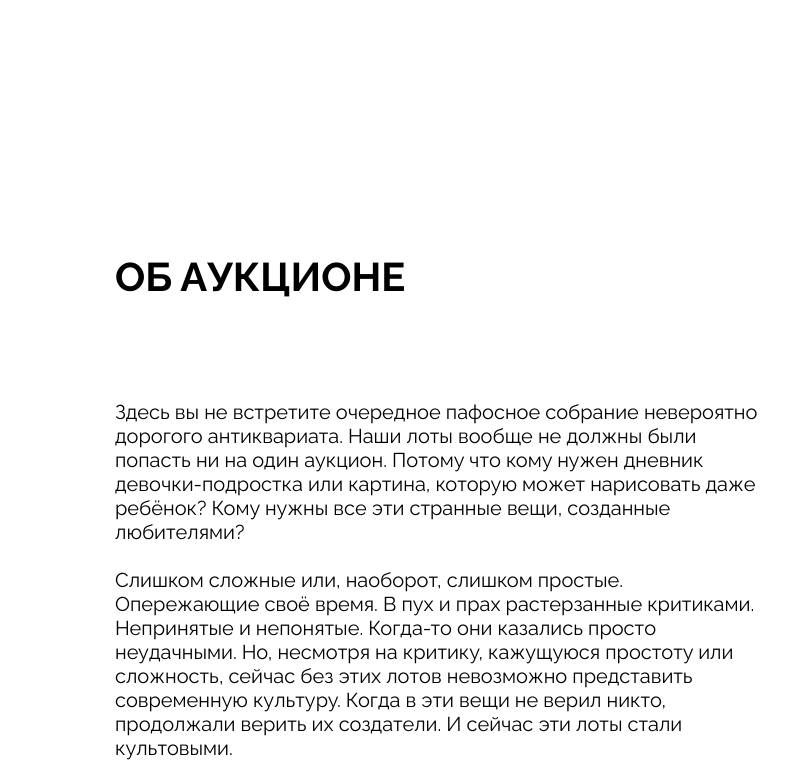
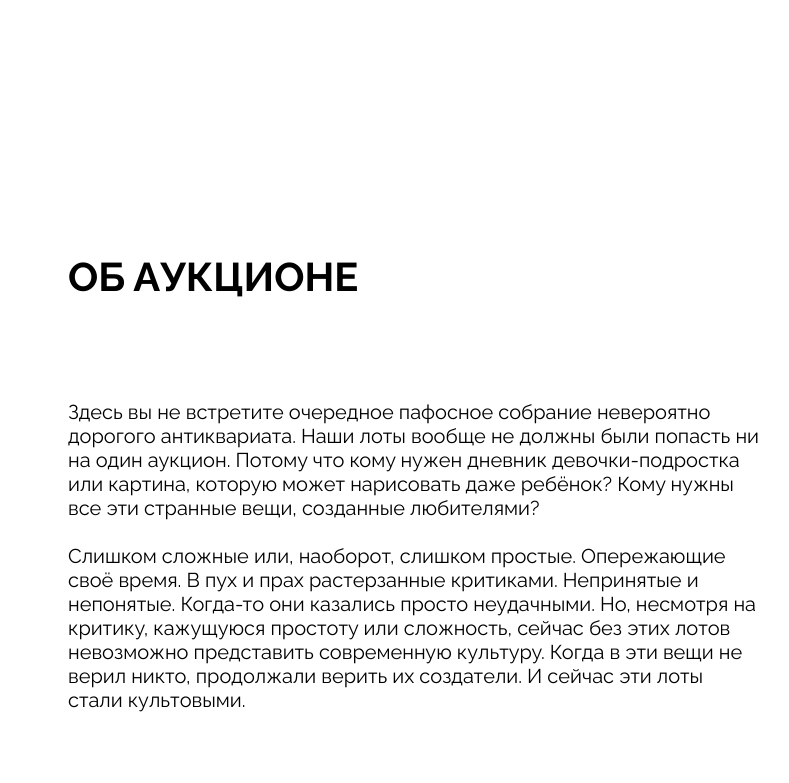
Before and after one commit to veraulitinaYa/ono-tebe-nado-fd, a plain HTML site: page index.html in a window 1280 px wide. Shown: the part 1957-2740 px from the top of the page, 405-1194 px from the left. Drawn offline with Linux system fonts and the light colour scheme.

Commit message:
fix about section

```diff
--- a/styles/style.css
+++ b/styles/style.css
@@ -288,7 +288,7 @@ background-position: center;
 .about_section_settings {
   margin: 120px 24px 180px 24px;
   display: grid;
-  column-gap: 72px;
+  column-gap: 25px;
   grid-template-columns: 334px 1fr;
 }
 
```
